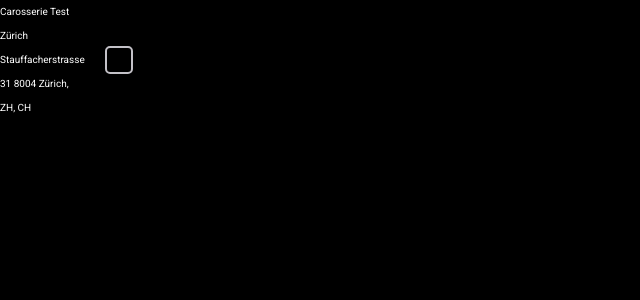
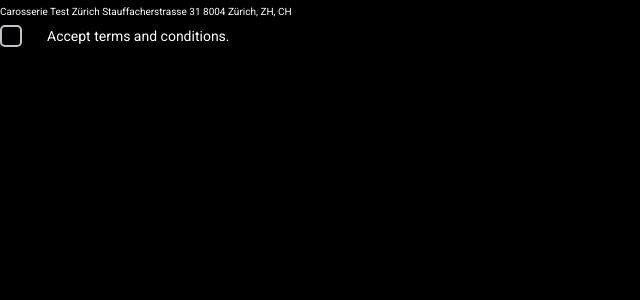
Before and after one commit to ericbloodyax12/cardManager, a React (Vite) app: page / in a window 1280 px wide. Shown: the top 300 px of the page, without its empty margins (0-640 px from the left). Built offline with nearby package versions, Linux system fonts and the light colour scheme.

Commit message:
-fix bugs for CheckboxComponent -set styles for CheckboxComponent -add common radix Checkbox props

```diff
--- a/src/App.tsx
+++ b/src/App.tsx
@@ -2,12 +2,11 @@ import { CheckboxComponent } from '@/components/ui/ checkbox'
 import { Typography } from '@/components/ui/typography'
 export function App() {
   return (
-    <div style={{ width: '100px' }}>
+    <div>
       <Typography as={'a'}>
         Carosserie Test Zürich Stauffacherstrasse 31 8004 Zürich, ZH, CH
       </Typography>
-      <br />
-      <CheckboxComponent />
+      <CheckboxComponent withLabel />
     </div>
   )
 }
--- a/src/components/assets/icons/componentSvg/check.tsx
+++ b/src/components/assets/icons/componentSvg/check.tsx
@@ -2,16 +2,16 @@ export const CheckIcon = () => {
   return (
     <svg
       fill={'none'}
-      height={24}
+      height={18}
       viewBox={'0 0 18 18'}
-      width={24}
+      width={18}
       xmlns={'http://www.w3.org/2000/svg'}
     >
       <path
         d={
           'M16 0H2C0.89 0 0 0.9 0 2V16C0 17.1 0.89 18 2 18H16C17.11 18 18 17.1 18 16V2C18 0.9 17.11 0 16 0ZM7 14L2 9L3.41 7.59L7 11.17L14.59 3.58L16 5L7 14Z'
         }
-        fill={'#fff'}
+        fill={'#c3c1c7'}
       />
     </svg>
   )
--- a/src/components/ui/ checkbox/checkbox.module.scss
+++ b/src/components/ui/ checkbox/checkbox.module.scss
@@ -1,20 +1,22 @@
-div {
+button {
+  all: unset;
+}
+
+.checkboxContainer {
   display: flex;
   gap: 10px;
   align-items: center;
 }
 
-button {
-  all: unset;
-}
+.CheckboxRoot {
+  position: relative;
 
-.CheckboxRoot {
   display: flex;
   align-items: center;
   justify-content: center;
 
-  width: 24px;
-  height: 24px;
+  width: 18px;
+  height: 18px;
   padding: 0;
 
   background-color: transparent;
@@ -22,40 +24,39 @@ button {
   border-radius: 5px;
 }
 
-.CheckboxRoot:hover {
-  position: relative;
-  background-color: transparent;
-}
-
-.CheckboxRoot:focus {
-  position: relative;
-}
-
-.CheckboxRoot:hover::after {
+.CheckboxRoot:hover::before {
   // добавлено для создания круглой тени
   content: '';
 
   position: absolute;
-  inset: 12px;
+  z-index: -1;
 
+  width: 36px;
+  height: 36px;
+  padding: 0;
+
+  background-color: var(--color-dark-500);
   border-radius: 50%;
-  box-shadow: 0 0 12px 12px var(--color-dark-500);
 }
 
-.CheckboxRoot:focus::after {
+.CheckboxRoot:active::before {
   // добавлено для создания круглой тени
   content: '';
 
   position: absolute;
-  inset: 12px;
+  z-index: -1;
 
+  width: 36px;
+  height: 36px;
+  padding: 0;
+
+  background-color: var(--color-dark-100);
   border-radius: 50%;
-  box-shadow: 0 0 12px 12px var(--color-dark-100);
 }
 
 .CheckboxIndicator {
-  width: 24px;
-  height: 24px;
+  width: 18px;
+  height: 18px;
 }
 
 .CheckboxIndicator:hover {
--- a/src/components/ui/ checkbox/checkbox.tsx
+++ b/src/components/ui/ checkbox/checkbox.tsx
@@ -3,37 +3,37 @@ import { useState } from 'react'
 import { CheckIcon } from '@/components/assets/icons/componentSvg/check'
 import { Typography } from '@/components/ui/typography'
 import * as Checkbox from '@radix-ui/react-checkbox'
+import { CheckboxProps } from '@radix-ui/react-checkbox'
 
 import s from './checkbox.module.scss'
 
 type CheckboxComponentProps = {
   withLabel?: boolean
-}
+} & CheckboxProps
 export const CheckboxComponent = (props: CheckboxComponentProps) => {
-  const [checked, setChecked] = useState<'indeterminate' | boolean>(false)
-  const { withLabel = false } = props
+  const [checked, setChecked] = useState<boolean>(false)
+  const { withLabel = false, ...rest } = props
 
   return (
-    <form>
-      <div>
+    <div className={s.checkboxContainer}>
       <Checkbox.Root
         checked={checked}
         className={s.CheckboxRoot}
-          defaultChecked
         id={'c1'}
-          onCheckedChange={setChecked}
+        onCheckedChange={setChecked as (checked: 'indeterminate' | boolean) => void}
+        {...rest}
       >
-          <Checkbox.Indicator className={s.CheckboxIndicator} forceMount>
-            {/* forceMount свойство, которое не дает исчезать после checked, нужно до конца разобраться потому что сейчас и без него работает  */}
+        <Checkbox.Indicator className={s.CheckboxIndicator}>
           {checked === true ? <CheckIcon /> : ''}
         </Checkbox.Indicator>
       </Checkbox.Root>
       {withLabel && (
-          <label className={'s.Label'} htmlFor={'c1'}>
-            <Typography>Accept terms and conditions.</Typography>
+        <label className={s.Label} htmlFor={'c1'}>
+          <Typography as={'p'} variant={'body2'}>
+            Accept terms and conditions.
+          </Typography>
         </label>
       )}
     </div>
-    </form>
   )
 }
```
Lines whose indentation alone changed are shown as unchanged.
